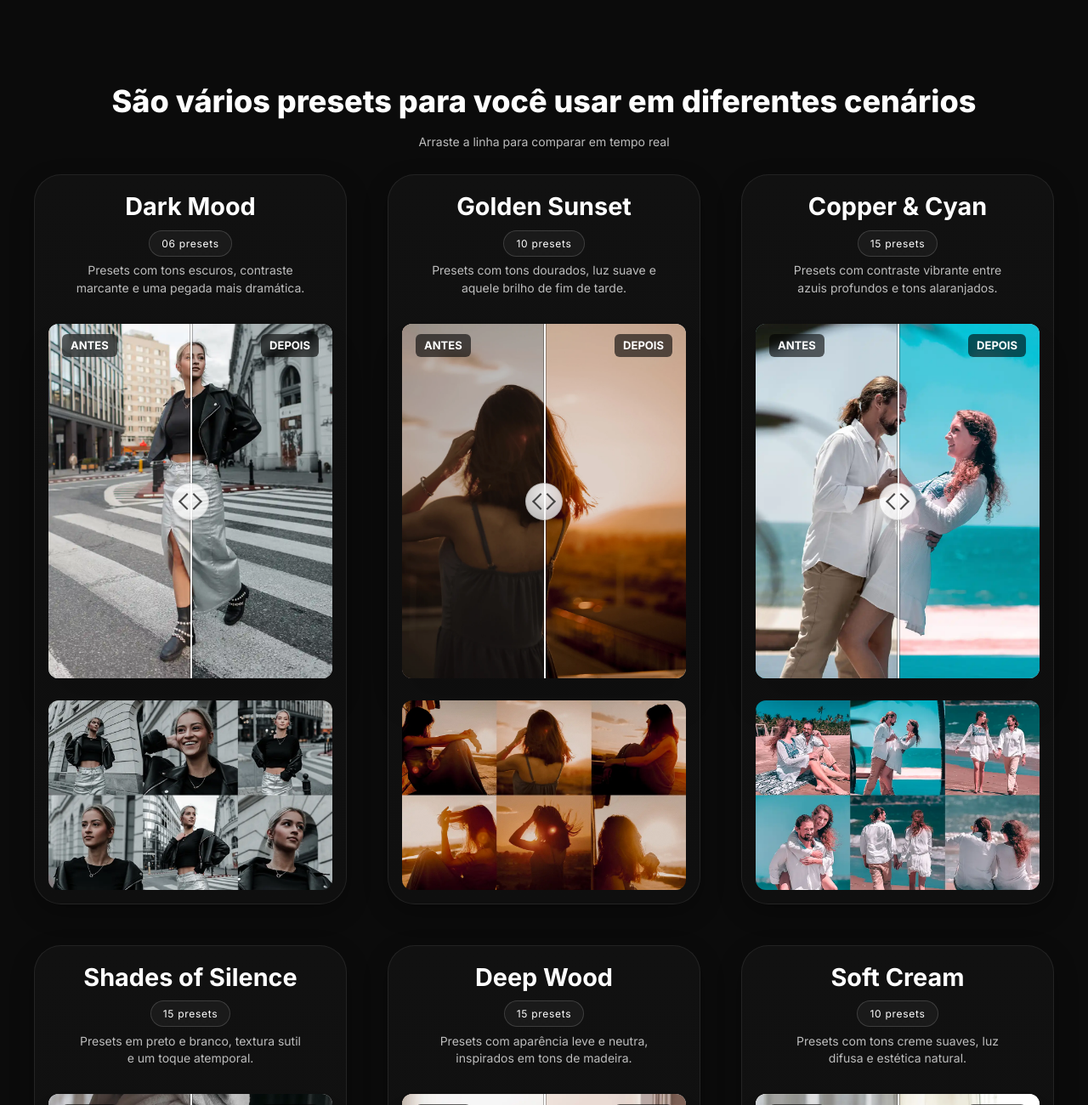
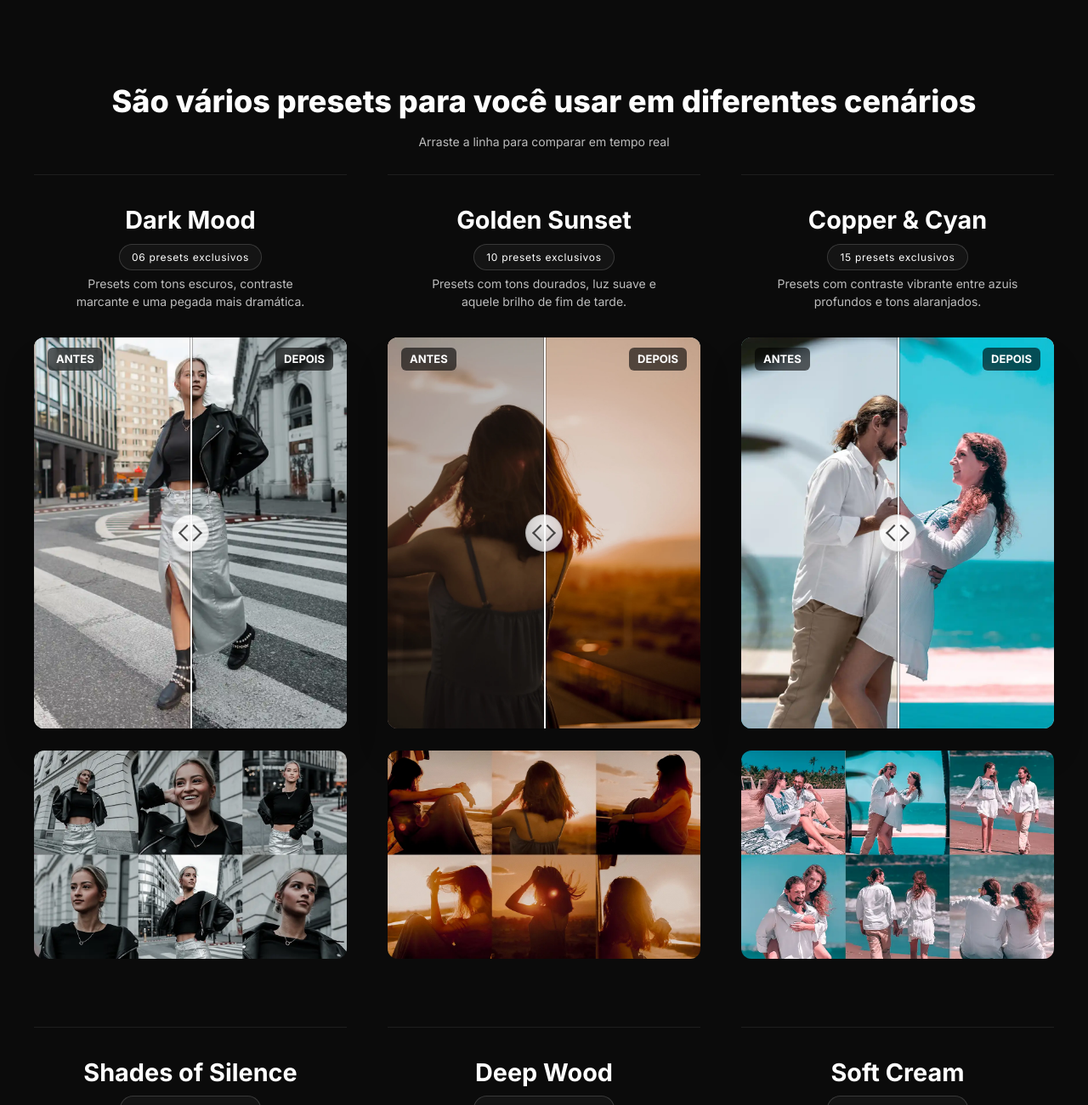
Before and after one commit to pabloccard/presets-latam, a plain HTML site: page index.html in a window 1280 px wide. Shown: the part 1500-2800 px from the top of the page at 85% size. Drawn offline with Linux system fonts and the light colour scheme.

Commit message:
agora vai

```diff
--- a/index.html
+++ b/index.html
@@ -51,7 +51,7 @@
       <!-- Direita: mockup / imagem -->
       <div class="hero__media reveal d3">
         <figure class="mockup" role="img" aria-label="Mockup do celular exibindo edição de foto com presets">
-          <img src="img/hero-mockup.png" alt="Tela de celular com foto antes e depois editada com preset"
+          <img src="img/hero-mockup.webp" alt="Tela de celular com foto antes e depois editada com preset"
             loading="eager" decoding="async" />
         </figure>
       </div>
@@ -119,7 +119,7 @@
         <!-- 1 -->
         <article class="card">
           <h3 class="card__title">Dark Mood</h3>
-          <p class="card__count badge">06 presets</p>
+          <p class="card__count badge">06 presets exclusivos</p>
           <p class="card_description">Presets com tons escuros, contraste marcante e uma pegada mais dramática.</p>
 
           <div class="ba ba--card" data-start="50" aria-label="Comparador de imagem interativo">
@@ -145,7 +145,7 @@
         <!-- 2 -->
         <article class="card">
           <h3 class="card__title">Golden Sunset</h3>
-          <p class="card__count badge">10 presets</p>
+          <p class="card__count badge">10 presets exclusivos</p>
           <p class="card_description">Presets com tons dourados, luz suave e aquele brilho de fim de tarde.</p>
 
           <div class="ba ba--card" data-start="50" aria-label="Comparador de imagem interativo">
@@ -170,7 +170,7 @@
         <!-- 3 -->
         <article class="card">
           <h3 class="card__title">Copper & Cyan</h3>
-          <p class="card__count badge">15 presets</p>
+          <p class="card__count badge">15 presets exclusivos</p>
           <p class="card_description">Presets com contraste vibrante entre azuis profundos e tons alaranjados.</p>
 
           <div class="ba ba--card" data-start="50" aria-label="Comparador de imagem interativo">
@@ -195,7 +195,7 @@
         <!-- 4 -->
         <article class="card">
           <h3 class="card__title">Shades of Silence</h3>
-          <p class="card__count badge">15 presets</p>
+          <p class="card__count badge">15 presets exclusivos</p>
           <p class="card_description">Presets em preto e branco, textura sutil e um toque atemporal.</p>
 
           <div class="ba ba--card" data-start="50" aria-label="Comparador de imagem interativo">
@@ -220,7 +220,7 @@
         <!-- 5 -->
         <article class="card">
           <h3 class="card__title">Deep Wood</h3>
-          <p class="card__count badge">15 presets</p>
+          <p class="card__count badge">15 presets exclusivos</p>
           <p class="card_description">Presets com aparência leve e neutra, inspirados em tons de madeira.</p>
 
           <div class="ba ba--card" data-start="50" aria-label="Comparador de imagem interativo">
@@ -244,7 +244,7 @@
         <!-- 6 -->
         <article class="card">
           <h3 class="card__title">Soft Cream</h3>
-          <p class="card__count badge">10 presets</p>
+          <p class="card__count badge">10 presets exclusivos</p>
           <p class="card_description">Presets com tons creme suaves, luz difusa e estética natural.</p>
 
           <div class="ba ba--card" data-start="50" aria-label="Comparador de imagem interativo">
@@ -268,7 +268,7 @@
         <!-- 7 -->
         <article class="card">
           <h3 class="card__title">Wedding Mood</h3>
-          <p class="card__count badge">15 presets</p>
+          <p class="card__count badge">15 presets exclusivos</p>
           <p class="card_description">Presets pensados para registros de casamento, com foco em tons suaves, estética
             limpa e um visual elegante.</p>
 
@@ -295,7 +295,7 @@
         <!-- 8 -->
         <article class="card">
           <h3 class="card__title">Pale Bloom</h3>
-          <p class="card__count badge">15 presets</p>
+          <p class="card__count badge">15 presets exclusivos</p>
           <p class="card_description">Presets com tons rosados suaves e discretos. Ideais pra criar imagens leves.</p>
 
           <div class="ba ba--card" data-start="50" aria-label="Comparador de imagem interativo">
@@ -319,7 +319,7 @@
         <!-- 9 -->
         <article class="card">
           <h3 class="card__title">Urban Fade</h3>
-          <p class="card__count badge">10 presets</p>
+          <p class="card__count badge">10 presets exclusivos</p>
           <p class="card_description">Presets com tons escuros, contraste acentuado e atmosfera urbana.</p>
 
           <div class="ba ba--card" data-start="50" aria-label="Comparador de imagem interativo">
--- a/style.css
+++ b/style.css
@@ -385,13 +385,23 @@ body{
 
 /* Card */
 .card{
-  text-align: center;
+  /* text-align: center;
   background: linear-gradient(180deg, #111 0%, #0f0f0f 100%);
   border: 1px solid rgba(255,255,255,0.08);
   border-radius: var(--radius-lg);
   padding: 16px;
   box-shadow: 0 10px 28px rgba(0,0,0,0.28);
-  transition: transform var(--dur) var(--ease), box-shadow var(--dur) var(--ease), border-color var(--dur) var(--ease);
+  transition: transform var(--dur) var(--ease), box-shadow var(--dur) var(--ease), border-color var(--dur) var(--ease); */
+
+    text-align: center;
+  background: transparent; /* mesma cor da sessão */
+  border-top: 1px solid rgba(255,255,255,0.08); /* só topo */
+  border-left: none;
+  border-right: none;
+  border-bottom: none;
+  border-radius: 0; /* remove arredondamento */
+  padding: 2rem 0 2rem; /* remove padding */
+  box-shadow: none; /* remove sombra */
 }
 
 .card__title{
```
Also changed, not shown: img/hero-mockup.png (deleted), img/hero-mockup.webp (added).
